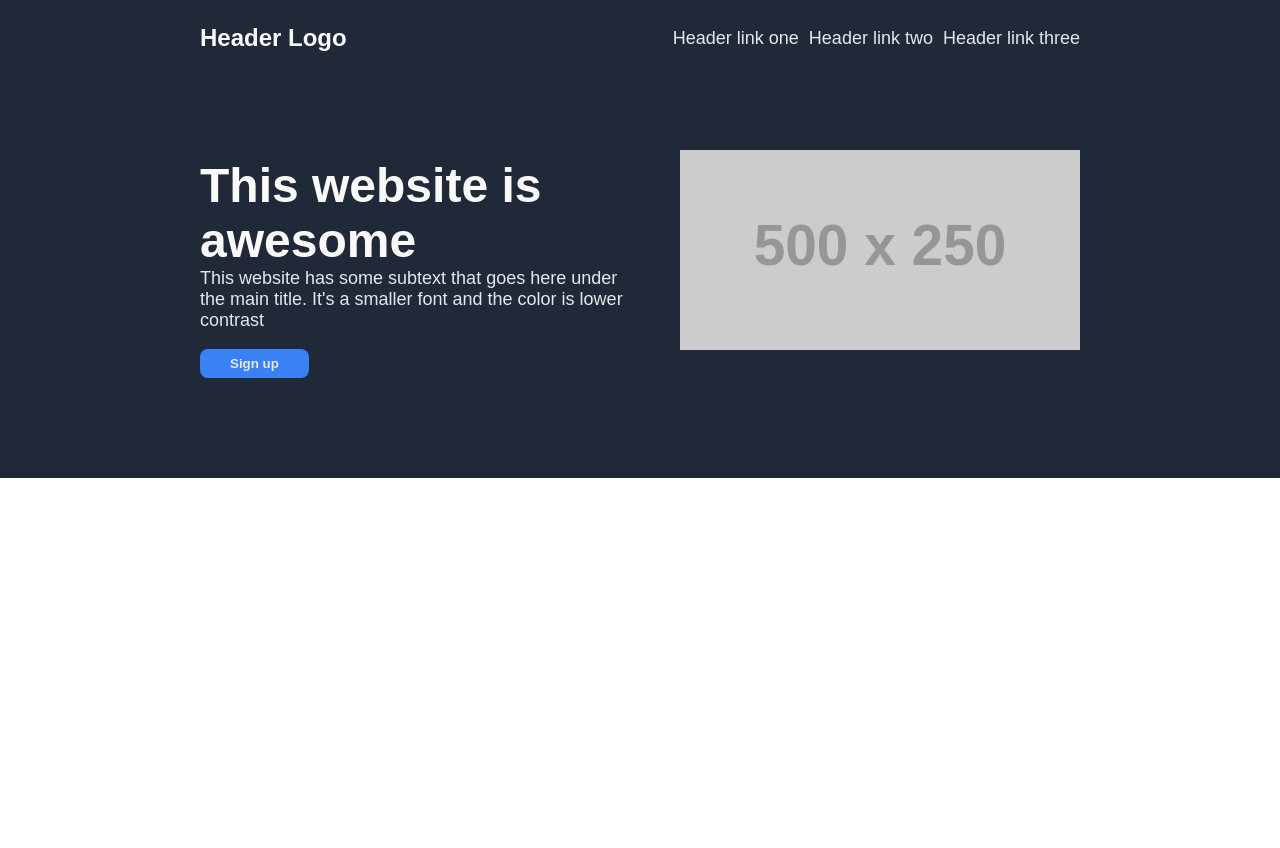
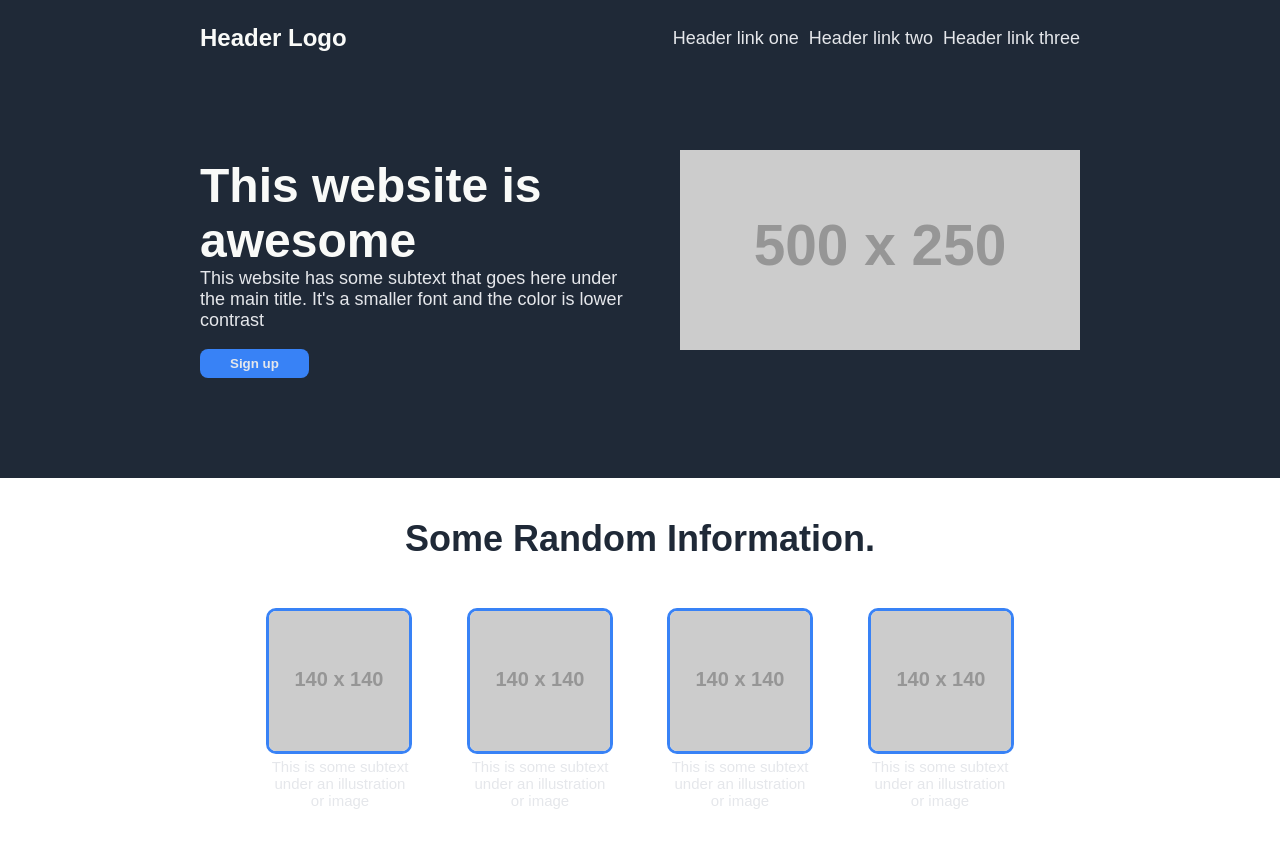
Before and after one commit to babilbo/TOP_landing_page, a plain HTML site: page Index.html in a window 1280 px wide. Before the commit the page ends 800 px from the top, so only its background shows below. Drawn offline with Linux system fonts and the light colour scheme; placeholder pictures from the web are drawn by us.

Commit message:
Added second section.

```diff
--- a/Index.html
+++ b/Index.html
@@ -37,7 +37,23 @@
 
 
     <div class="second">
+        <div class="second_title">
+            <h2>Some Random Information.</h2>
+        </div>
 
+        <div class="second_img">
+            <img src="https://via.placeholder.com/140x140" alt="" width="140px" height="140px">
+            <img src="https://via.placeholder.com/140x140" alt="" width="140px" height="140px">
+            <img src="https://via.placeholder.com/140x140" alt="" width="140px" height="140px">
+            <img src="https://via.placeholder.com/140x140" alt="" width="140px" height="140px">
+        </div>
+
+        <div class="second_text">
+            <p>This is some subtext under an illustration or image</p>
+            <p>This is some subtext under an illustration or image</p>
+            <p>This is some subtext under an illustration or image</p>
+            <p>This is some subtext under an illustration or image</p>
+        </div>
     </div>
 
 
--- a/styles.css
+++ b/styles.css
@@ -6,6 +6,7 @@ body {
     font-family: Arial, Helvetica, sans-serif;
 }
 
+/* First Section*/
 .first {
     background-color: #1F2937;
     margin: 0%;
@@ -71,3 +72,49 @@ ul {
     border-radius: 8px;
     border: none;
 }
+
+/* Second Section*/
+
+.second {
+    display: flex;
+    flex-direction: column;
+    background-color: white;
+    justify-content: center;
+    align-items: center;
+    padding-left: 200px;
+    padding-right: 200px;
+    padding-bottom: 100px;
+    margin: 0%;
+}
+
+.second_title h2{
+    font-size: 36px;
+    font-weight: 800;
+    color: #1F2937;
+    margin-top: 40px;
+}
+
+.second_img img{
+    border: 3px solid #3882F6;
+    border-radius: 10px;
+    margin-left: 25px;
+    margin-right: 25px;
+    margin-bottom: 0%;
+    margin-top: 18px;
+}
+
+.second_text {
+    display: flex;
+    align-items: center;
+}
+
+.second_text p {
+    text-align: center;
+    width: 140px;
+    margin-left: 30px;
+    margin-right: 30px;
+    margin-top: 0%;
+    font-size: 15px;
+    font-weight: 100;
+    color: #E5E7EB;
+}
```
